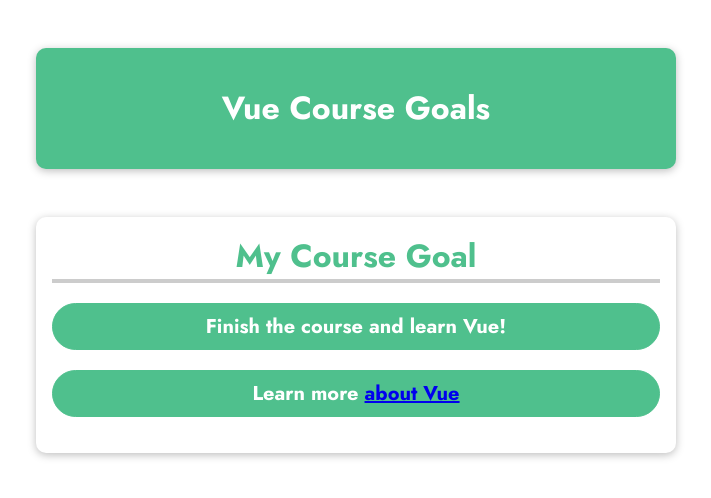
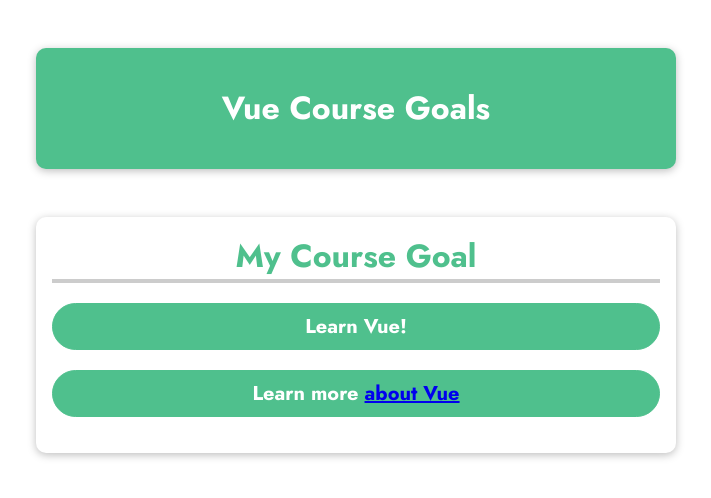
Before and after one commit to Vanes-git/Vue-learning, a plain HTML site: page basics/index.html in a window 1280 px wide. Shown: the whole page, without its empty margins (284-995 px from the left). Drawn offline with nearby package versions, Linux system fonts and the light colour scheme.

Commit message:
more dinamic with methods

```diff
--- a/basics/app.js
+++ b/basics/app.js
@@ -5,6 +5,16 @@
             vueLink: 'https://veujs.org/',
         };
     },
+    methods: {
+        outputGoal(){
+            const randomNumber = Math.random();
+            if(randomNumber< 0.5) {
+                return 'Learn Vue!';
+            } else {
+                return 'Master Vue';
+            }
+        }
+    }
 });
 
 app.mount("#user-goal");
--- a/basics/index.html
+++ b/basics/index.html
@@ -18,7 +18,7 @@
     </header>
     <section id="user-goal" >
       <h2>My Course Goal</h2>
-      <p>{{ courseGoal }}</p>
+      <p>{{ outputGoal() }}</p>
       <p>Learn more <a v-bind:href="vueLink">about Vue</a></p>
     </section>
   </body>
```
